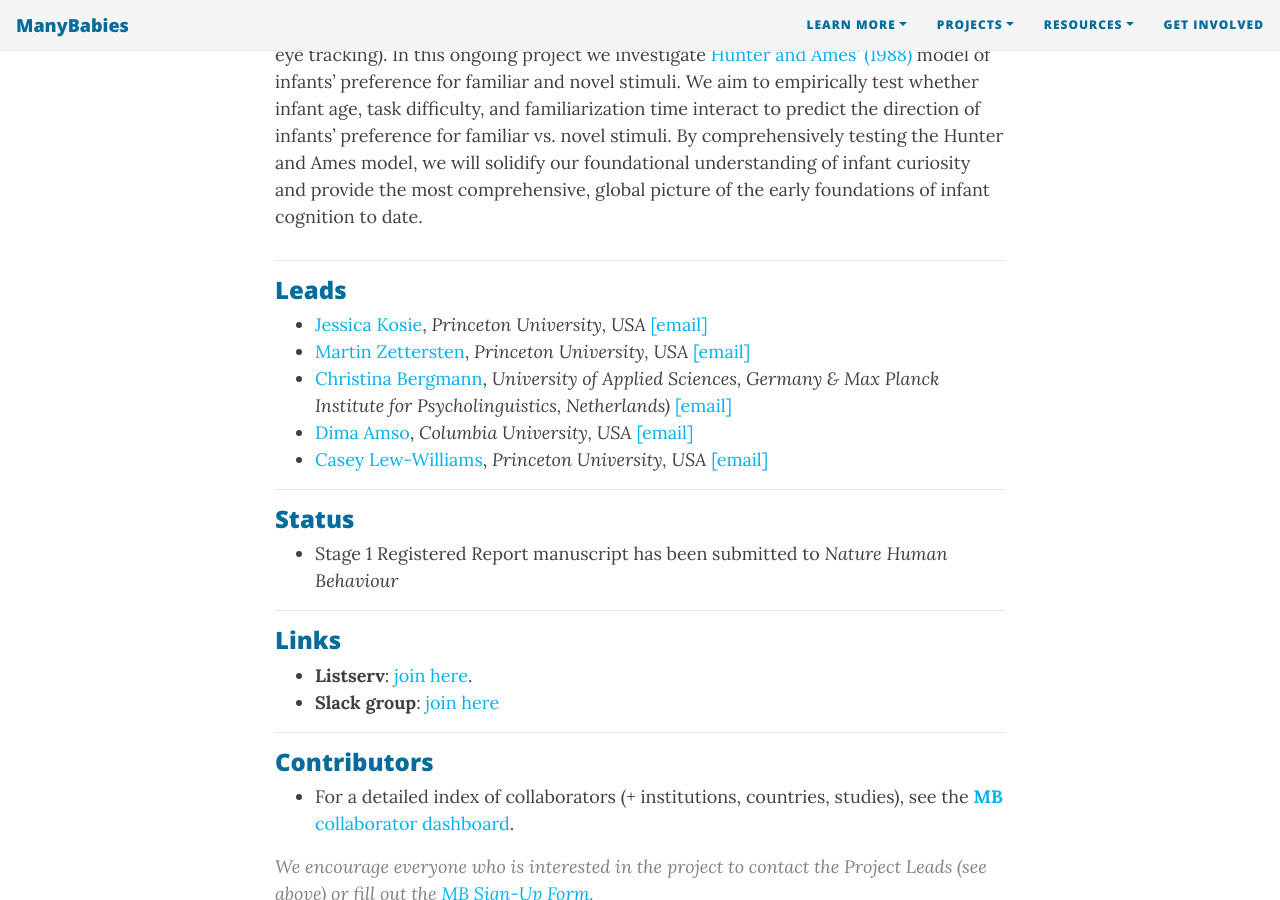
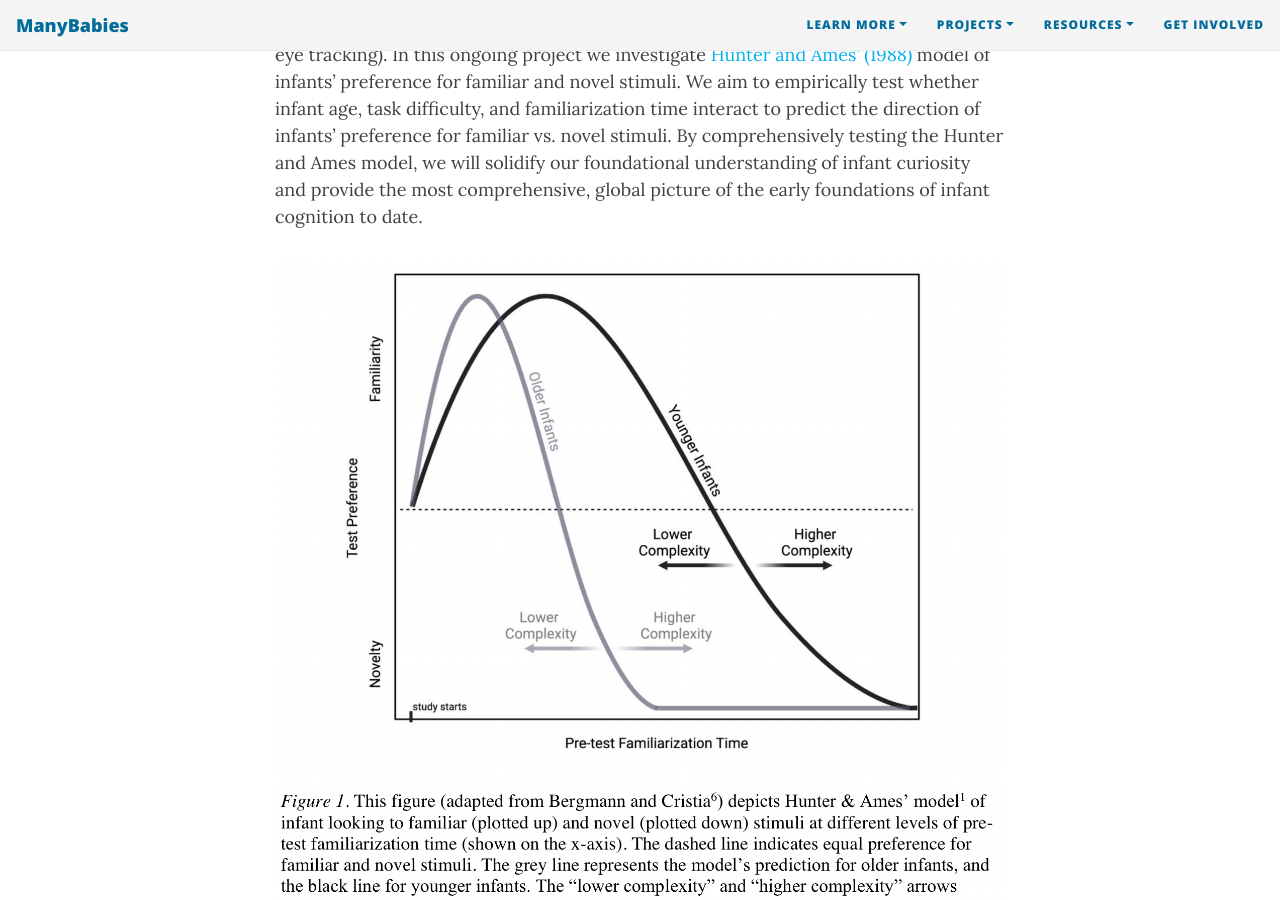
Before and after one commit to manybabies/manybabies.github.io, a Jekyll site: the page built from MB5.md, in a window 1280 px wide and 900 px high, scrolled down 623 px. Built offline with Jekyll 4.4.1, drawn with Linux system fonts in a browser that asks for light colours; nearby versions of some CDN libraries; some web fonts are replaced.

Commit message:
add mb5 figure

```diff
--- a/MB5.md
+++ b/MB5.md
@@ -14,7 +14,7 @@ To-do:
 
 Familiarity and novelty effects are the cornerstone of many infant behavioral methods (e.g., habituation, head-turn preference, preferential looking / looking-while-listening, eye tracking). In this ongoing project we investigate [Hunter and Ames’ (1988)](https://psycnet.apa.org/record/1988-98065-003) model of infants’ preference for familiar and novel stimuli. We aim to empirically test whether infant age, task difficulty, and familiarization time interact to predict the direction of infants’ preference for familiar vs. novel stimuli. By comprehensively testing the Hunter and Ames model, we will solidify our foundational understanding of infant curiosity and provide the most comprehensive, global picture of the early foundations of infant cognition to date.
 
-
+<img src="/assets/img/MB5_HunterAmesFig.png">
 
 
 ***
```
Also changed, not shown: assets/img/MB5_HunterAmesFig.png (added).
